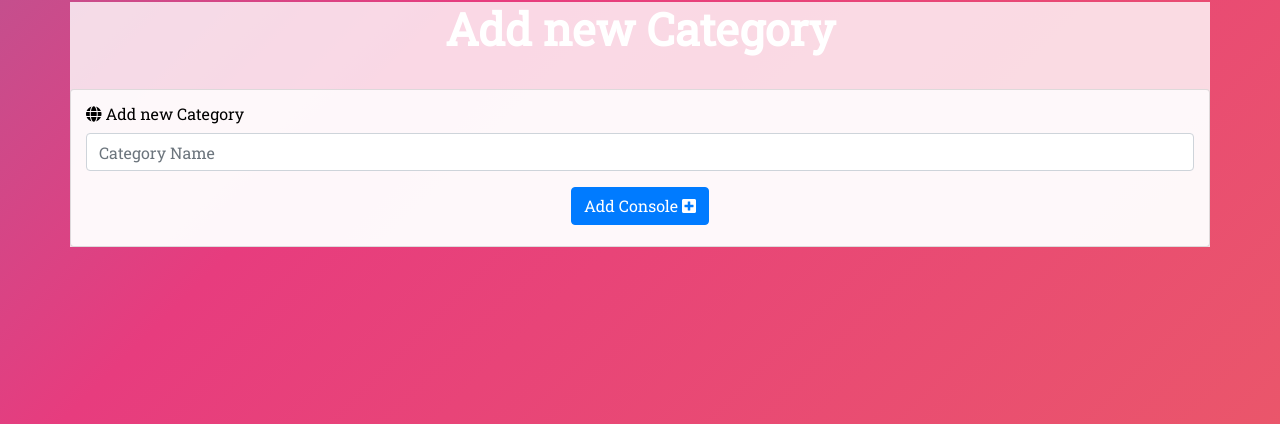
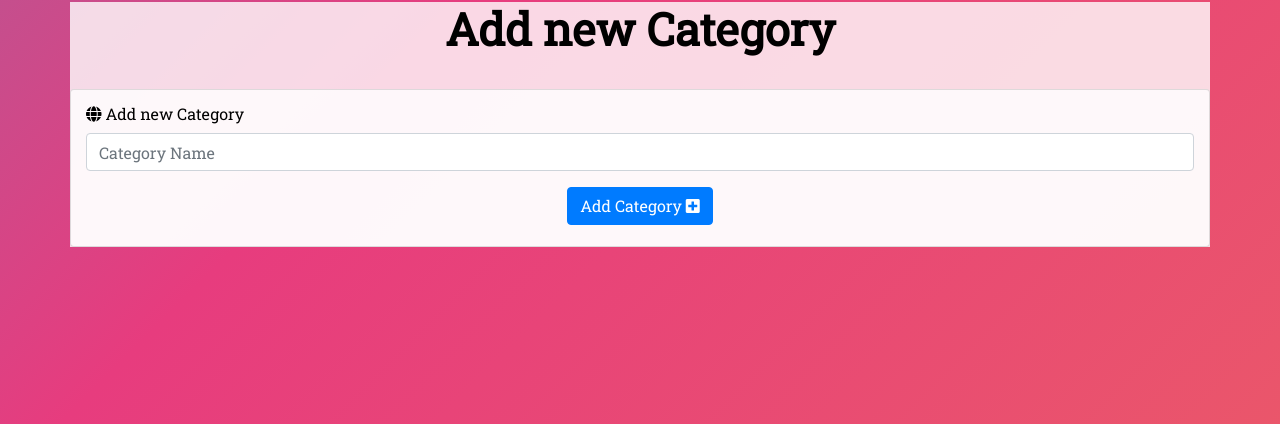
Before and after one commit to Code-Institute-Submissions/nickl98-StarTradeMS3_AugResub, a Flask app: page /add_console in a window 1280 px wide. Shown: the part 54-478 px from the top of the page. Run offline with Flask 2, Linux system fonts and the light colour scheme; some libraries are stand-ins or nearby versions.

Commit message:
Renamed Flash message

```diff
--- a/app.py
+++ b/app.py
@@ -228,16 +228,16 @@ def get_consoles():
 
 @app.route("/add_console", methods=["GET", "POST"])
 def add_console():
-    """If the Admin wants to add anoher console to the platfrom
+    """If the Admin wants to add anoher Category to the platfrom
     All it does is fetches thier credentials and then allows them access
-    to the console.html. Here they can add console names into the database
+    to the console.html. Here they can add Category names into the database
     """
     if request.method == "POST":
         console = {
             "console_name": request.form.get("console_name")
         }
         mongo.db.console_type.insert_one(console)
-        flash("New Console was Added")
+        flash("New Category was Added")
         return redirect(url_for("get_consoles"))
 
     return render_template("add_console.html")
--- a/templates/add_console.html
+++ b/templates/add_console.html
@@ -2,7 +2,7 @@
 
 {% block content %}
 <div class="container card card-content">
-    <h3 class="row d-flex justify-content-center center-text page-title">Add new Category</h3>
+    <h3 class="row d-flex justify-content-center center-text page-title2">Add new Category</h3>
 
     <div class="row card" id="back-card">
         <form class="col-md-12" method="POST" action="{{ url_for('add_console') }}">
@@ -16,7 +16,7 @@
             <!-- Submmit Button -->
             <div class="form-group row text-center">
                 <div class="col-md-12">
-                    <button type="submit" class="btn btn-primary">Add Console <i class="fas fa-plus-square right"></i></button>
+                    <button type="submit" class="btn btn-primary">Add Category <i class="fas fa-plus-square right"></i></button>
                 </div>
             </div>
         </form>
```
